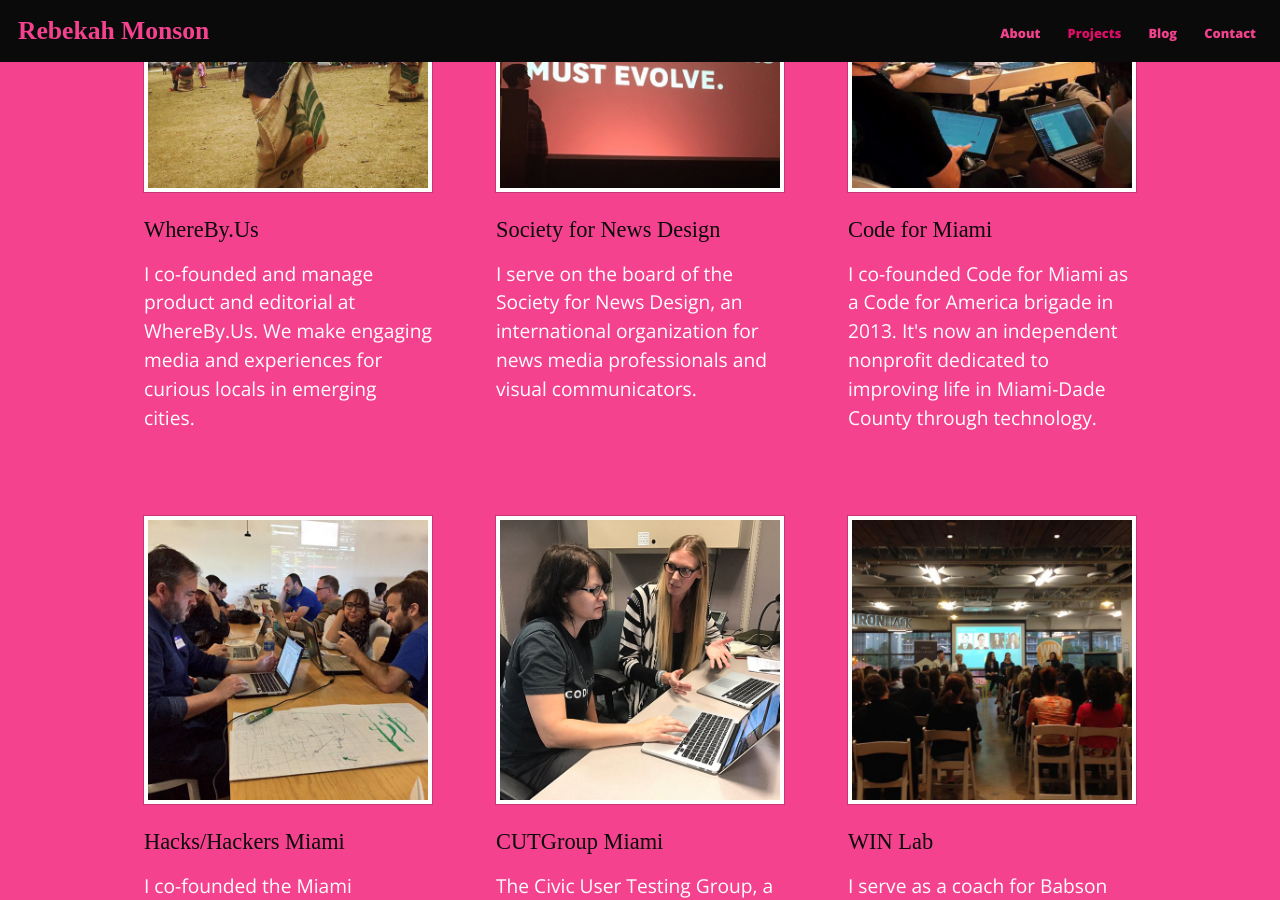
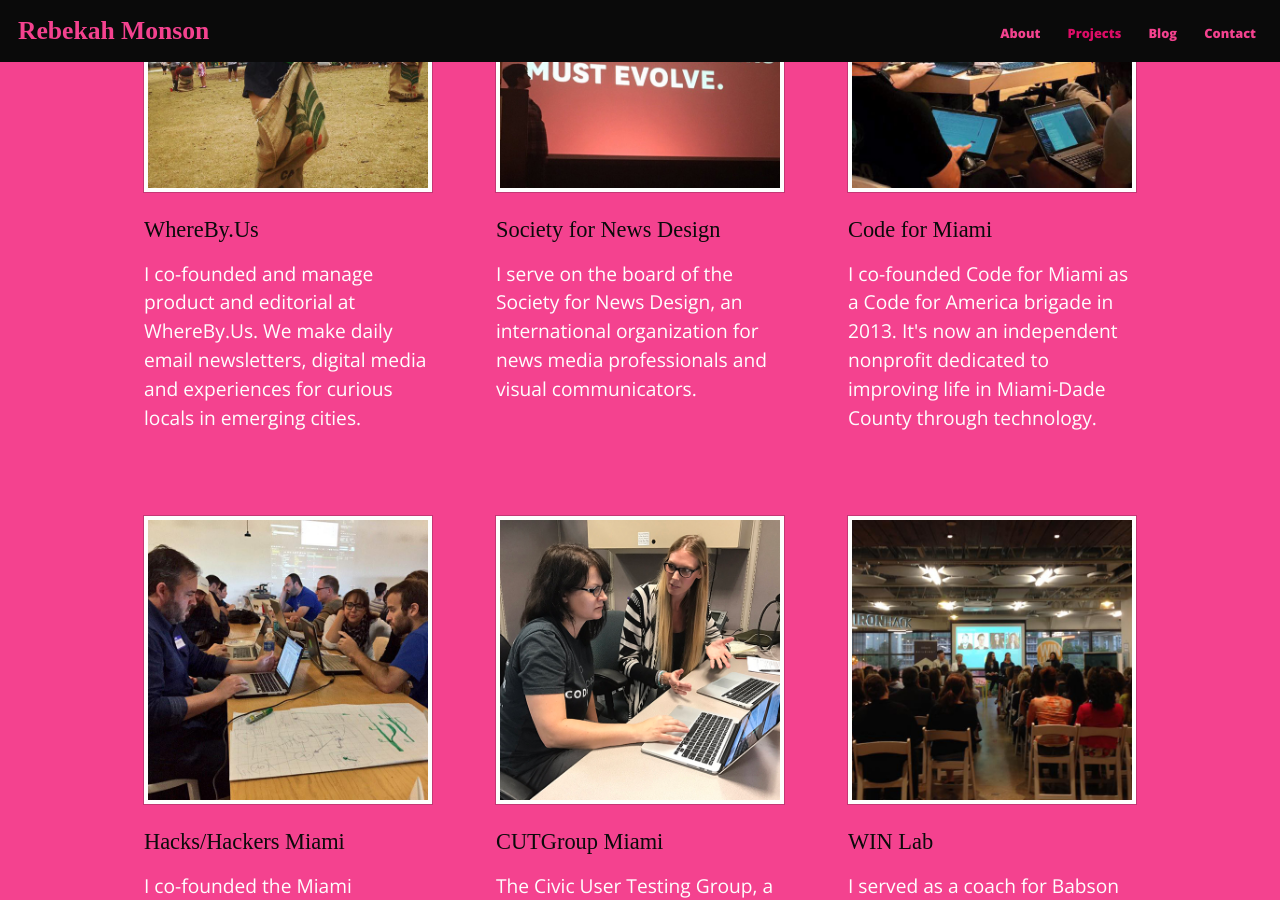
Before and after one commit to rebekahmonson/rebekahmonson.github.io, a Jekyll site: the page built from index.html, in a window 1280 px wide and 900 px high, scrolled down 1998 px. Built offline with Jekyll 4.4.1, drawn with Linux system fonts in a browser that asks for light colours; nearby versions of some CDN libraries; some web fonts are replaced; some of the changed text lies outside the part shown.

Commit message:
push projects

```diff
--- a/_includes/projects.html
+++ b/_includes/projects.html
@@ -6,7 +6,7 @@
         <div class="column column-block">
           <a href="http://whereby.us"><img src="/img/dayofthrones.jpg" class="thumbnail" alt="Day of thrones sack race"></a>
           <h3><a href="http://whereby.us">WhereBy.Us</a></h3>
-          <p>I co-founded and manage product and editorial at WhereBy.Us. We make engaging media and experiences for curious locals in emerging cities.</p>
+          <p>I co-founded and manage product and editorial at WhereBy.Us. We make daily email newsletters, digital media and experiences for curious locals in emerging cities.</p>
         </div>
         <div class="column column-block">
           <a href="http://snd.org"><img src="/img/snd.jpg" class="thumbnail" alt="SND SF presentation"></a>
@@ -31,7 +31,7 @@
         <div class="column column-block">
           <a href="http://www.thewinlab.org/"><img src="/img/winlab.jpg" class="thumbnail" alt="WINLab panel"></a>
           <h3><a href="http://www.thewinlab.org/">WIN Lab</a></h3>
-          <p>I serve as a coach for Babson College's Women Innovating Now Lab in Miami, which provides women entrepreneurs with a rigorous, experiential process to innovate and launch or transform businesses.</p>
+          <p>I served as a coach for Babson College's Women Innovating Now Lab in Miami, which provides women entrepreneurs with a rigorous, experiential process to innovate and launch or transform businesses.</p>
         </div>
       </div>
     </div>
```
